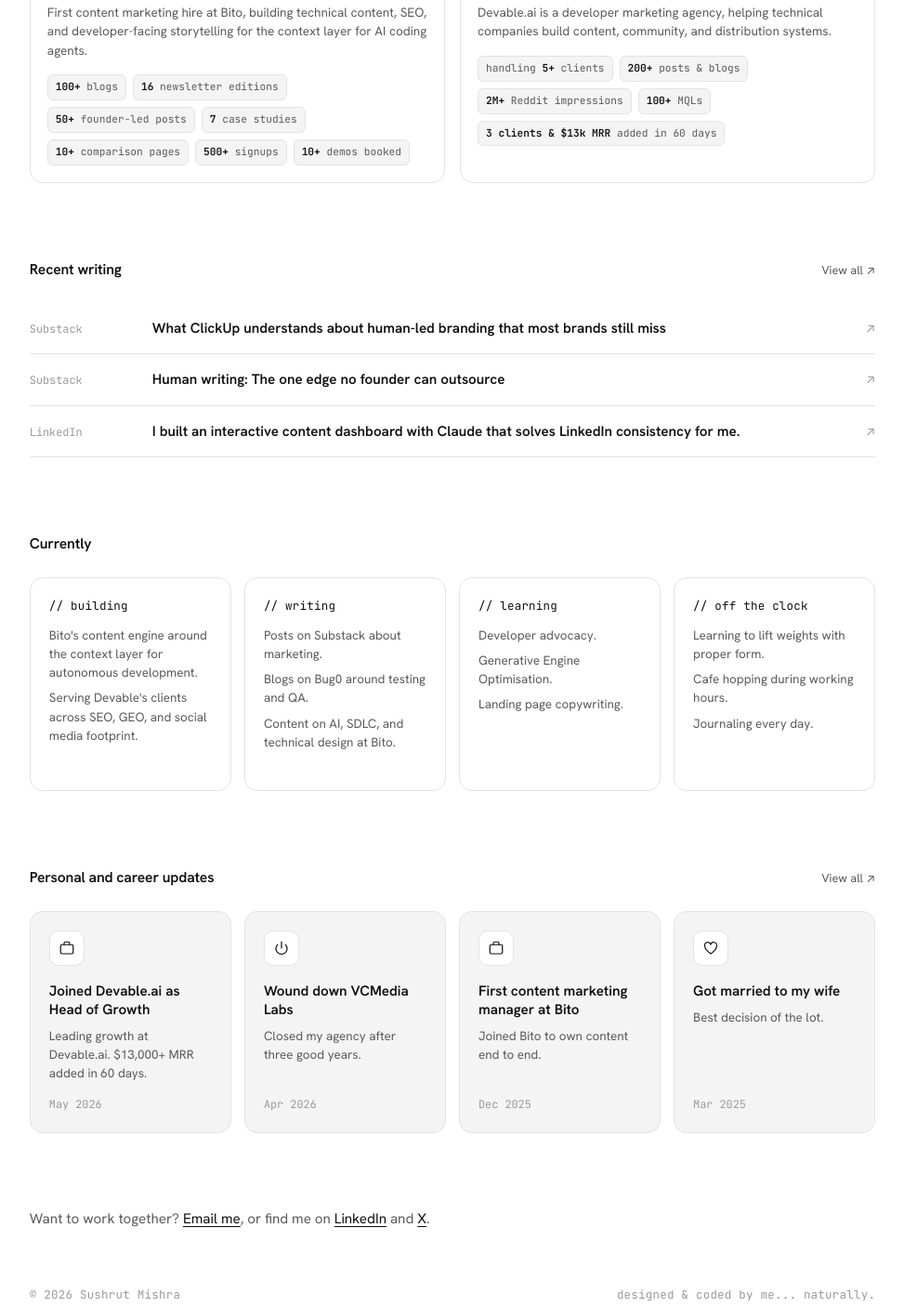
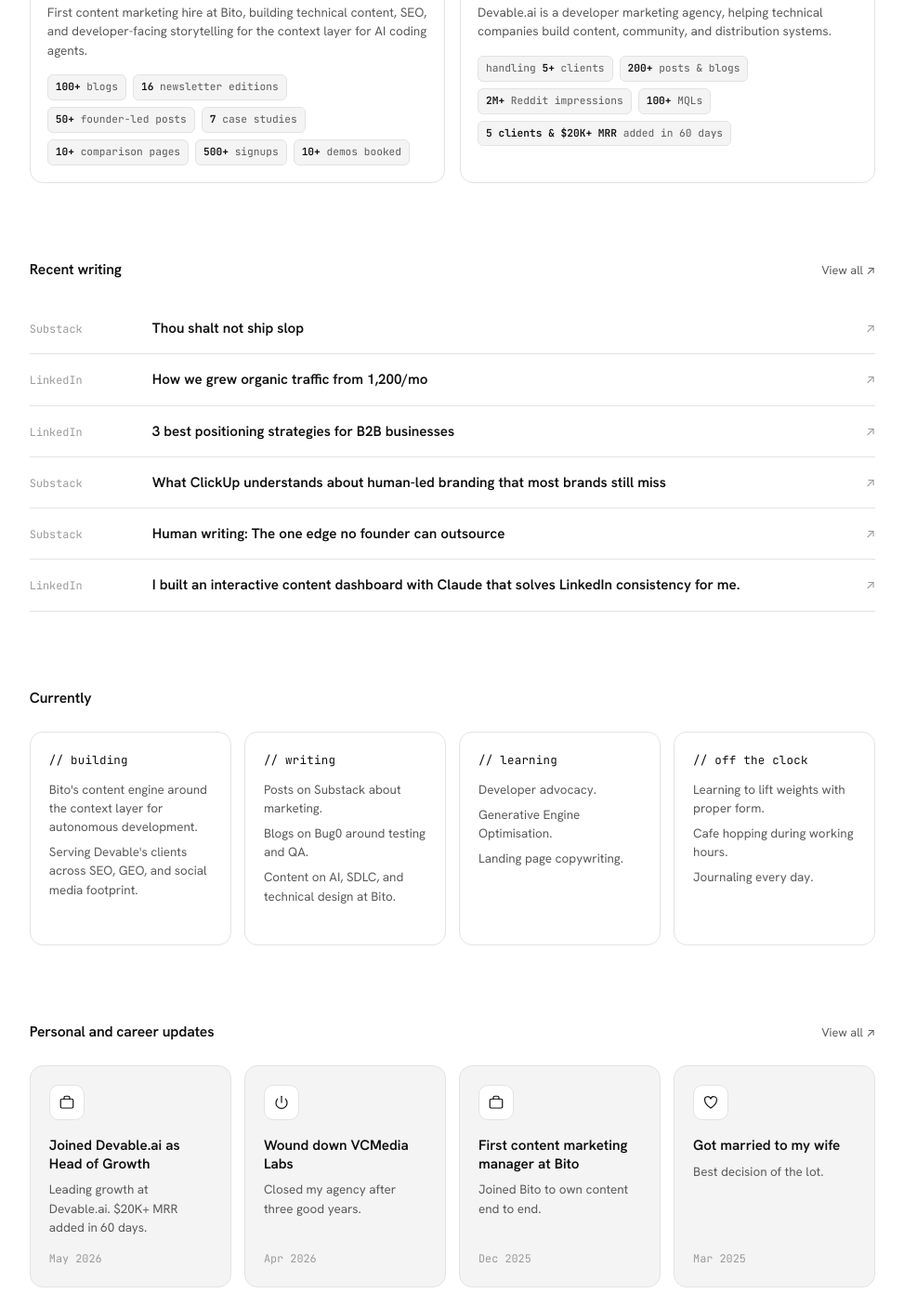
Before and after one commit to sushrutmishra27/personal-website, a plain HTML site: page index.html in a window 1280 px wide. Shown: the part 1067-2473 px from the top of the page at 93% size, without its empty margins (293-1266 px from the left). Drawn offline with Linux system fonts and the light colour scheme.

Commit message:
Update bio to Devable role, bump Devable MRR to 20K+/5 clients, add 3 recent writing pieces
Co-Authored-By: Claude Opus 4.8 <noreply@anthropic.com>

```diff
--- a/index.html
+++ b/index.html
@@ -58,7 +58,7 @@
         <!-- INTRO: big time-based greeting + small bio -->
         <section class="intro">
           <h1 class="intro-status" id="headline">Heads down, building right now.</h1>
-          <p class="intro-bio">I'm Sushrut KM, Developer Content Marketer at <a href="https://bito.ai" target="_blank" rel="noopener">Bito.ai</a> and Head of Growth Content at <a href="https://devable.ai" target="_blank" rel="noopener">Devable.ai</a>.</p>
+          <p class="intro-bio">I'm Sushrut KM, Head of Growth &amp; Content at <a href="https://devable.ai" target="_blank" rel="noopener">Devable.ai</a>.</p>
         </section>
 
         <!-- JOURNEY -->
@@ -126,7 +126,7 @@
                 <h3>GTM &amp; growth at Devable.ai</h3>
                 <p>Devable.ai is a developer marketing agency, helping technical companies build content, community, and distribution systems.</p>
                 <div class="metrics-list">
-                  <span>handling <b>5+</b> clients</span><span><b>200+</b> posts &amp; blogs</span><span><b>2M+</b> Reddit impressions</span><span><b>100+</b> MQLs</span><span><b>3 clients &amp; $13k MRR</b> added in 60 days</span>
+                  <span>handling <b>5+</b> clients</span><span><b>200+</b> posts &amp; blogs</span><span><b>2M+</b> Reddit impressions</span><span><b>100+</b> MQLs</span><span><b>5 clients &amp; $20K+ MRR</b> added in 60 days</span>
                 </div>
               </div>
             </a>
@@ -136,6 +136,9 @@
         <!-- WRITING PREVIEW -->
         <section>
           <div class="section-head"><h2>Recent writing</h2><a class="viewall" href="writing.html">View all ↗</a></div>
+          <a class="list-row" href="https://sushrut27.substack.com/p/thou-shalt-not-ship-slop" target="_blank" rel="noopener"><span class="lead-col">Substack</span><div class="body"><h3>Thou shalt not ship slop</h3></div><span class="ext">↗</span></a>
+          <a class="list-row" href="https://www.linkedin.com/posts/sushrutkm_how-we-grew-organic-traffic-from-1200mo-share-7488480621514764288-RVDc/" target="_blank" rel="noopener"><span class="lead-col">LinkedIn</span><div class="body"><h3>How we grew organic traffic from 1,200/mo</h3></div><span class="ext">↗</span></a>
+          <a class="list-row" href="https://www.linkedin.com/posts/sushrutkm_3-best-positioning-strategies-for-b2b-businesses-ugcPost-7488113868783665153-PRyu/" target="_blank" rel="noopener"><span class="lead-col">LinkedIn</span><div class="body"><h3>3 best positioning strategies for B2B businesses</h3></div><span class="ext">↗</span></a>
           <a class="list-row" href="https://sushrut27.substack.com/p/what-clickup-understands-about-human" target="_blank" rel="noopener"><span class="lead-col">Substack</span><div class="body"><h3>What ClickUp understands about human-led branding that most brands still miss</h3></div><span class="ext">↗</span></a>
           <a class="list-row" href="https://sushrut27.substack.com/p/human-writing-the-one-edge-no-founder" target="_blank" rel="noopener"><span class="lead-col">Substack</span><div class="body"><h3>Human writing: The one edge no founder can outsource</h3></div><span class="ext">↗</span></a>
           <a class="list-row" href="https://www.linkedin.com/posts/sushrutkm_i-built-an-interactive-content-dashboard-ugcPost-7448701410965123072-_w00/" target="_blank" rel="noopener"><span class="lead-col">LinkedIn</span><div class="body"><h3>I built an interactive content dashboard with Claude that solves LinkedIn consistency for me.</h3></div><span class="ext">↗</span></a>
@@ -160,7 +163,7 @@
             <a class="update" href="https://devable.ai/case-studies" target="_blank" rel="noopener">
               <span class="uicon"><svg viewBox="0 0 24 24" width="18" height="18" fill="none" stroke="currentColor" stroke-width="1.6" stroke-linecap="round" stroke-linejoin="round"><rect x="3" y="7" width="18" height="13" rx="2"/><path d="M8 7V5a2 2 0 0 1 2-2h4a2 2 0 0 1 2 2v2"/></svg></span>
               <h3>Joined Devable.ai as Head of Growth</h3>
-              <p>Leading growth at Devable.ai. $13,000+ MRR added in 60 days.</p>
+              <p>Leading growth at Devable.ai. $20K+ MRR added in 60 days.</p>
               <span class="udate">May 2026</span>
             </a>
 
```
Also changed, not shown: about.html (+1 -1 lines).
